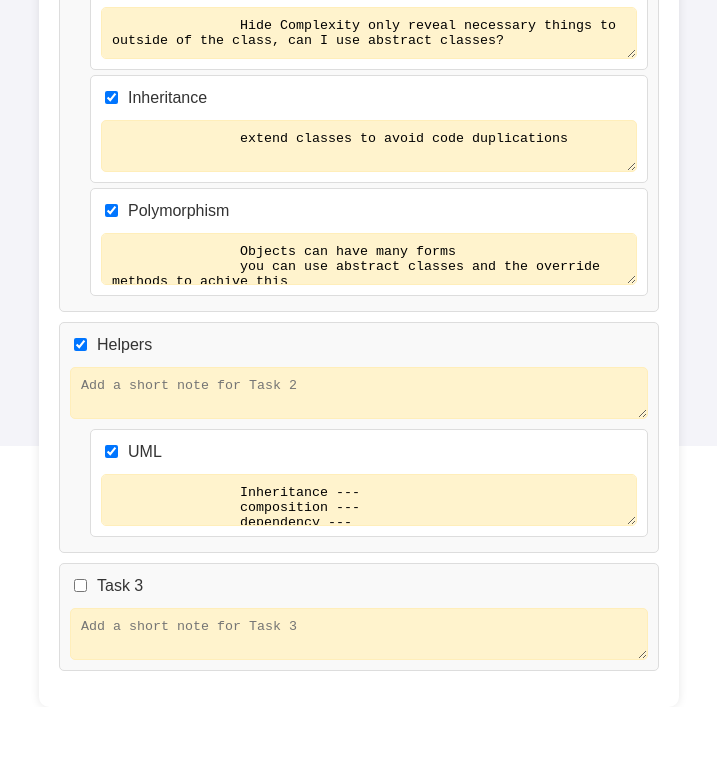
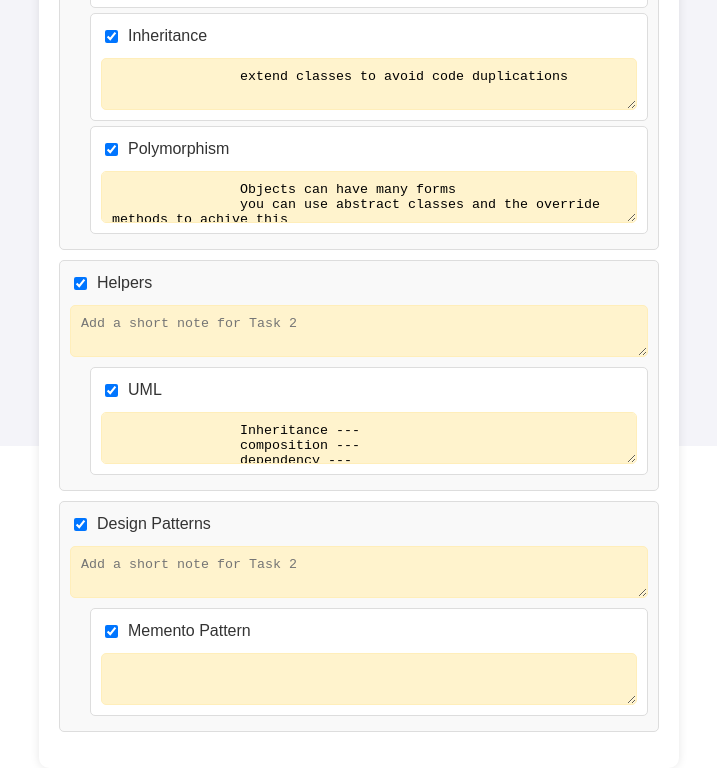
Before and after one commit to keystrm/testing-ground, a website built with Vite: page pages/theory/designPattern.html in a window 1280 px wide. Shown: the part 354-1122 px from the top of the page, without its empty margins (281-998 px from the left). Before the commit the page ends 1061 px from the top, so only its background shows below. Built offline with nearby package versions, Linux system fonts and the light colour scheme.

Commit message:
start of dp

```diff
--- a/pages/theory/designPattern.html
+++ b/pages/theory/designPattern.html
@@ -193,11 +193,23 @@
       <li>
         <div class="task">
           <label class="task-label">
-            <input type="checkbox" id="task3">
-            Task 3
+            <input type="checkbox" id="task2" checked>
+            Design Patterns
           </label>
-          <textarea class="note" placeholder="Add a short note for Task 3"></textarea>
+          <textarea class="note" placeholder="Add a short note for Task 2"></textarea>
         </div>
+        <ul class="subtasks">
+          <li>
+            <div class="task">
+              <label class="task-label">
+                <input type="checkbox" id="subtask2-1" checked>
+                Memento Pattern
+              </label>
+              <textarea class="note" placeholder="Add a short note for Subtask 2.1">
+              </textarea>
+            </div>
+          </li>
+        </ul>
       </li>
     </ul>
   </div>
```
